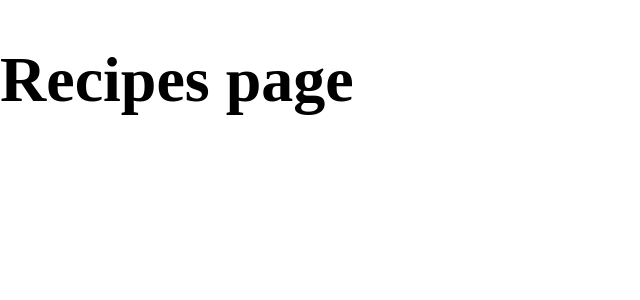
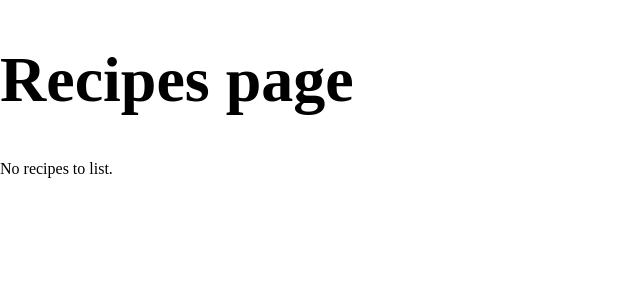
Before and after one commit to rfcaio/django-alura-course, a Django app: page / in a window 1280 px wide. Shown: the part 34-334 px from the top of the page, without its empty margins (0-640 px from the left). Run offline with Django 3.2, Linux system fonts and the light colour scheme; data that the repository does not hold is empty.

Commit message:
add a message when there are no recipes to list

```diff
--- a/recipe/templates/index.html
+++ b/recipe/templates/index.html
@@ -4,6 +4,7 @@
   {% include 'partials/menu.html' %}
   <h1>Recipes page</h1>
 
+  {% if recipes %}
   <nav>
     <ul>
       {% for recipe in recipes %}
@@ -11,5 +12,8 @@
       {% endfor %}
     </ul>
   </nav>
+  {% else %}
+  <p>No recipes to list.</p>
+  {% endif %}
 </main>
 {% endblock %}
```
